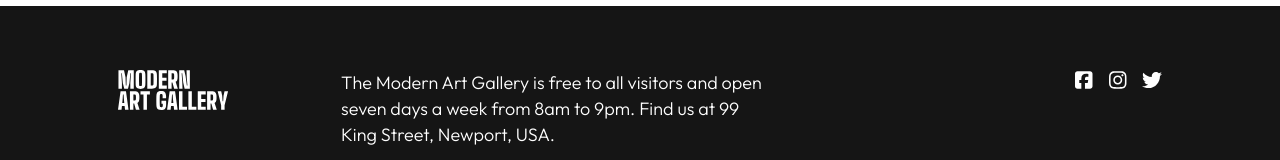
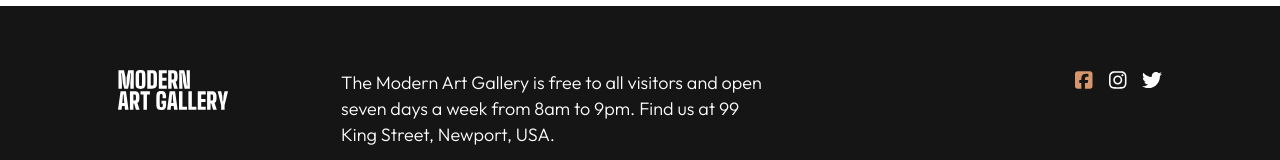
Before and after one commit to ltc870/artgallerywebsite, a React (Vite) app: page / in a window 1280 px wide. In both pictures the pointer is over the icon 1083 px from the left and 3646 px from the top of the page. Shown: the part 3567-3727 px from the top of the page. Built offline with nearby package versions, Linux system fonts and the light colour scheme.

Commit message:
added hover and focus effect to social media links

```diff
--- a/src/components/Footer.module.css
+++ b/src/components/Footer.module.css
@@ -81,4 +81,9 @@
         gap: 4em;
     }
 
+    .socialMedia:hover,
+    .socialMedia:focus {
+        color: #D5966C;
+    }
+
 }
```
